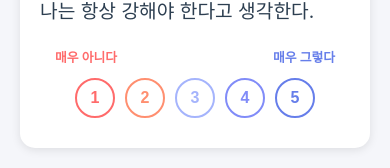
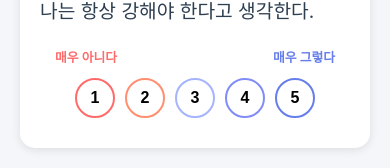
Before and after one commit to nongmeeeel/mindlab, a React (Create React App) app: page /test/enneagram in a window 390 px wide. Shown: the part 112-280 px from the top of the page. Built offline with nearby package versions, Linux system fonts and the light colour scheme; a web font is replaced by a local one; what chartjs-plugin-datalabels would draw is missing.

Commit message:
모바일 css 오류 개선

```diff
--- a/src/styles/Test.css
+++ b/src/styles/Test.css
@@ -61,8 +61,8 @@
 }
 
 .mbti-options .option-button {
-  background: #f8f9fa;
-  color: #2c3e50;
+  background: #FFFFFF;
+  color: #000000;
   border: 2px solid #e9ecef;
 }
 
@@ -106,27 +106,27 @@
 /* 버튼별 색상 그라데이션 */
 .enneagram-options .option-button:nth-child(1) {
   border: 2px solid #ff6b6b;
-  color: #ff6b6b;
+  color: #000000;
 }
 
 .enneagram-options .option-button:nth-child(2) {
   border: 2px solid #ff8f70;
-  color: #ff8f70;
+  color: #000000;
 }
 
 .enneagram-options .option-button:nth-child(3) {
   border: 2px solid #a5b4fc;
-  color: #a5b4fc;
+  color: #000000;
 }
 
 .enneagram-options .option-button:nth-child(4) {
   border: 2px solid #818cf8;
-  color: #818cf8;
+  color: #000000;
 }
 
 .enneagram-options .option-button:nth-child(5) {
   border: 2px solid #667eea;
-  color: #667eea;
+  color: #000000;
 }
 
 /* 선택된 버튼 스타일 */
@@ -169,8 +169,8 @@
 }
 
 .response-button {
-  background: white;
-  color: #2c3e50;
+  background: #FFFFFF;
+  color: #000000;
   border: 2px solid #48c6ef;
   text-align: left;
   padding: 20px;
```
